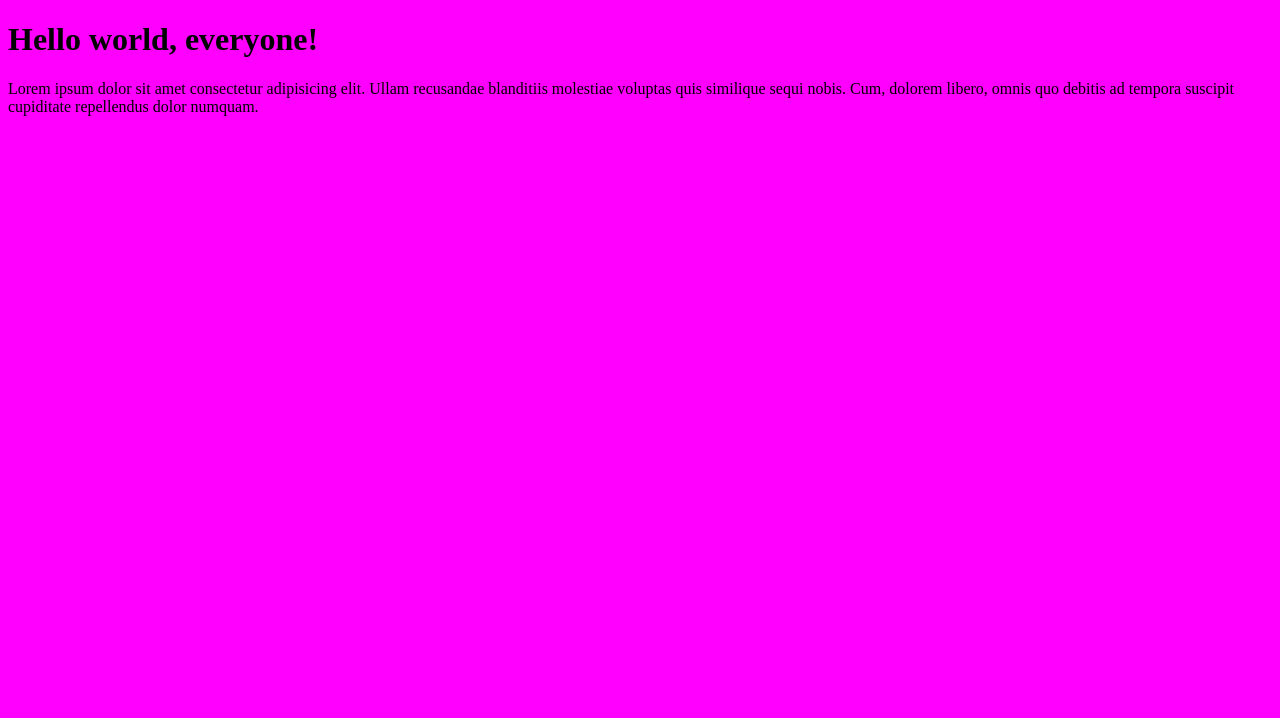
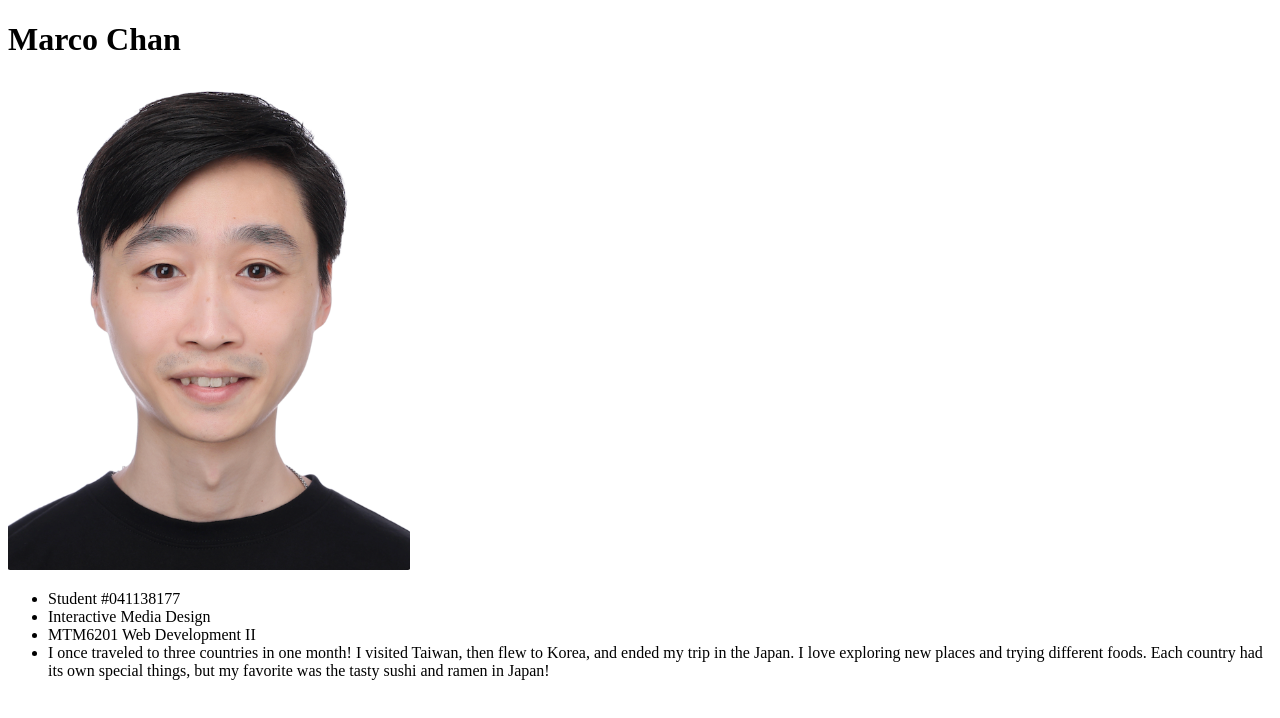
Before and after one commit to chan0590/MTM6201-week1, a plain HTML site: page index.html in a window 1280 px wide. Drawn offline with Linux system fonts and the light colour scheme.

Commit message:
added content to index.html

```diff
--- a/css/style.css
+++ /dev/null
@@ -1,4 +0,0 @@
-body {
-    background-color: magenta;
-    color: black;
-}
--- a/index.html
+++ b/index.html
@@ -3,11 +3,16 @@
 <head>
     <meta charset="UTF-8">
     <meta name="viewport" content="width=device-width, initial-scale=1.0">
-    <title>Document</title>
-    <link rel="stylesheet" href="css/style.css">
+    <title>Marco Chan</title>
 </head>
 <body>
-    <h1>Hello world, everyone!</h1>
-    <p>Lorem ipsum dolor sit amet consectetur adipisicing elit. Ullam recusandae blanditiis molestiae voluptas quis similique sequi nobis. Cum, dolorem libero, omnis quo debitis ad tempora suscipit cupiditate repellendus dolor numquam.</p>
+    <h1>Marco Chan</h1>
+    <img src="images/marco.jpg" alt="marco image">
+    <ul>
+        <li>Student #041138177</li>
+        <li>Interactive Media Design</li>
+        <li>MTM6201 Web Development II</li>
+        <li>I once traveled to three countries in one month! I visited Taiwan, then flew to Korea, and ended my trip in the Japan. I love exploring new places and trying different foods. Each country had its own special things, but my favorite was the tasty sushi and ramen in Japan!</li>
+    </ul>
 </body>
 </html>
```
Also changed, not shown: images/marco.jpg (added), 1 other file.
